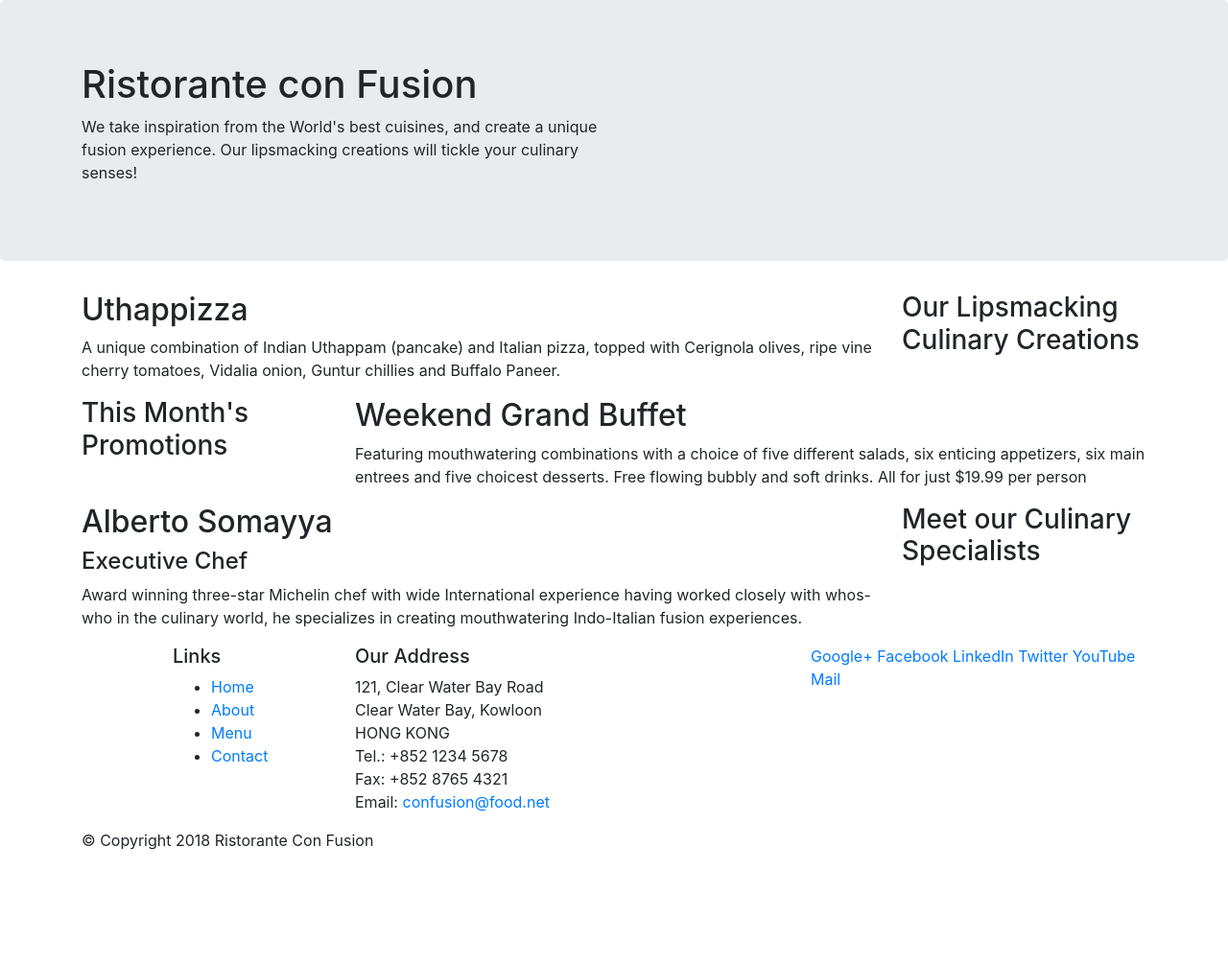
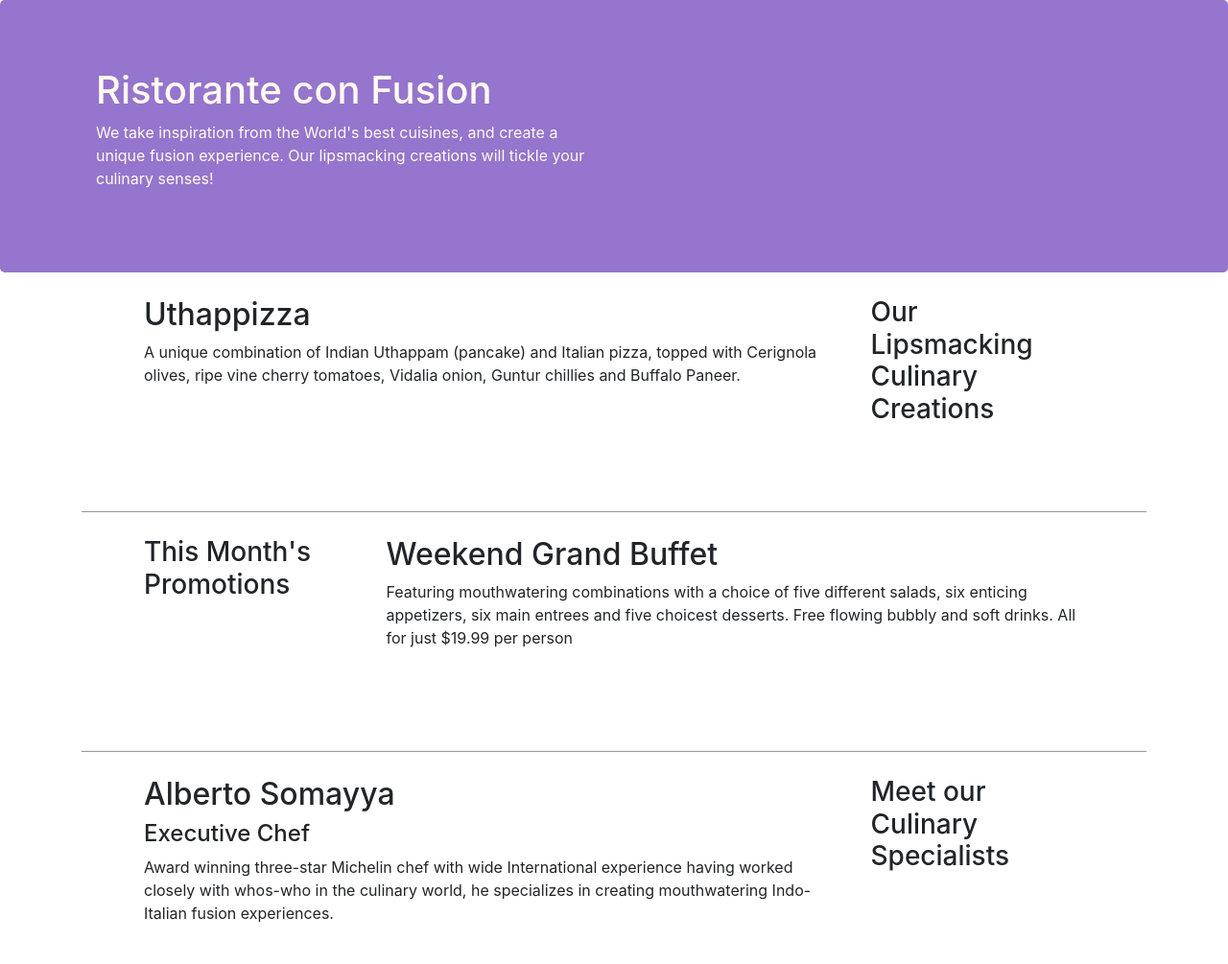
Before and after one commit to zeeshankhalid98/confusion, a website: page index.html in a window 1280 px wide. Shown: the top 1005 px of the page at 96% size. Before the commit the page ends 904 px from the top, so only its background shows below. Drawn offline with nearby package versions, Linux system fonts and the light colour scheme.

Commit message:
Bootstrap Grid Part 2

```diff
--- /dev/null
+++ b/css/styles.css
@@ -0,0 +1,31 @@
+.row-header{
+    margin:0px;
+    padding: 0px auto;
+    }
+
+    .row-content{
+    margin:0px auto;
+    padding:25px 50px 30px 50px;
+    border-bottom: 2px ridge;
+    min-height: 250px;
+    }
+
+    .footer{
+        background-color: #D1C4E9;
+        margin: 0px;
+        padding: 20px 0px 20px 0px;
+    }
+
+    .jumbotron{
+
+        background:#9575CD ;
+        color:floralwhite;
+        margin: 0px;
+        padding: 70px 30px 70px 30px;
+    }
+
+    .address{
+        font-size: 80%;
+        margin:0px;
+        color:#0f0f0f;
+    }
--- a/index.html
+++ b/index.html
@@ -10,6 +10,7 @@
 
      <!-- Bootstrap CSS -->
      <link rel="stylesheet" href="node_modules/bootstrap/dist/css/bootstrap.min.css">
+     <link rel="stylesheet" href="css/styles.css">
 
     <title>Ristorante Con Fusion</title>
 </head>
@@ -18,7 +19,7 @@
 
     <header class="jumbotron">
         <div class="container">
-            <div class="row">
+            <div class="row row-header">
                 <div class="col-12 col-sm-6">
                     <h1>Ristorante con Fusion</h1>
                     <p>We take inspiration from the World's best cuisines, and create a unique fusion experience. Our lipsmacking creations will tickle your culinary senses!</p>
@@ -30,7 +31,7 @@
     </header>
 
     <div class="container">
-        <div class="row">
+        <div class="row row-content align-item-center">
             <div class="col-12 col-sm-4 order-sm-last col-md-3">
                 <h3>Our Lipsmacking Culinary Creations</h3>
             </div>
@@ -41,7 +42,7 @@
         </div>
 
 
-        <div class="row">
+        <div class="row row-content align-item-center">
             <div class="col-12 col-sm-4 col-md-3">
                 <h3>This Month's Promotions</h3>
             </div>
@@ -51,7 +52,7 @@
             </div>
         </div>
 
-        <div class="row">
+        <div class="row row-content align-item-center">
             <div class="col-12 col-sm-4 order-sm-last col-md-3">
                 <h3>Meet our Culinary Specialists</h3>
             </div>
@@ -63,12 +64,12 @@
         </div>
     </div>
 
-    <footer>
+    <footer class="footer">
         <div class="container">
             <div class="row">
                 <div class="col-4 offset-1 col-sm-2">
                     <h5>Links</h5>
-                    <ul>
+                    <ul class="list-unstyled">
                         <li><a href="#">Home</a></li>
                         <li><a href="#">About</a></li>
                         <li><a href="#">Menu</a></li>
@@ -86,8 +87,8 @@
 		              Email: <a href="mailto:confusion@food.net">confusion@food.net</a>
 		           </address>
                 </div>
-                <div class="col-12 col-sm-4">
-                    <div>
+                <div class="col-12 col-sm-4 align-self-center">
+                    <div class="text-align">
                         <a href="http://google.com/+">Google+</a>
                         <a href="http://www.facebook.com/profile.php?id=">Facebook</a>
                         <a href="http://www.linkedin.com/in/">LinkedIn</a>
@@ -97,7 +98,7 @@
                     </div>
                 </div>
            </div>
-           <div class="row">
+           <div class="row justify-content-center">
                 <div class="col-auto">
                     <p>© Copyright 2018 Ristorante Con Fusion</p>
                 </div>
```
